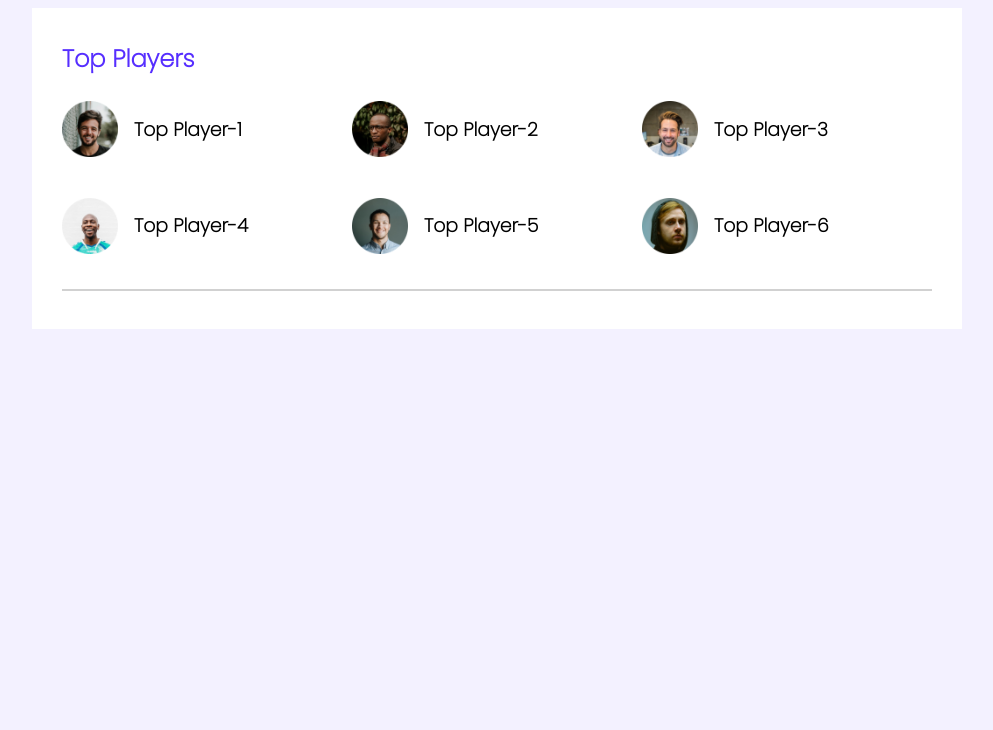
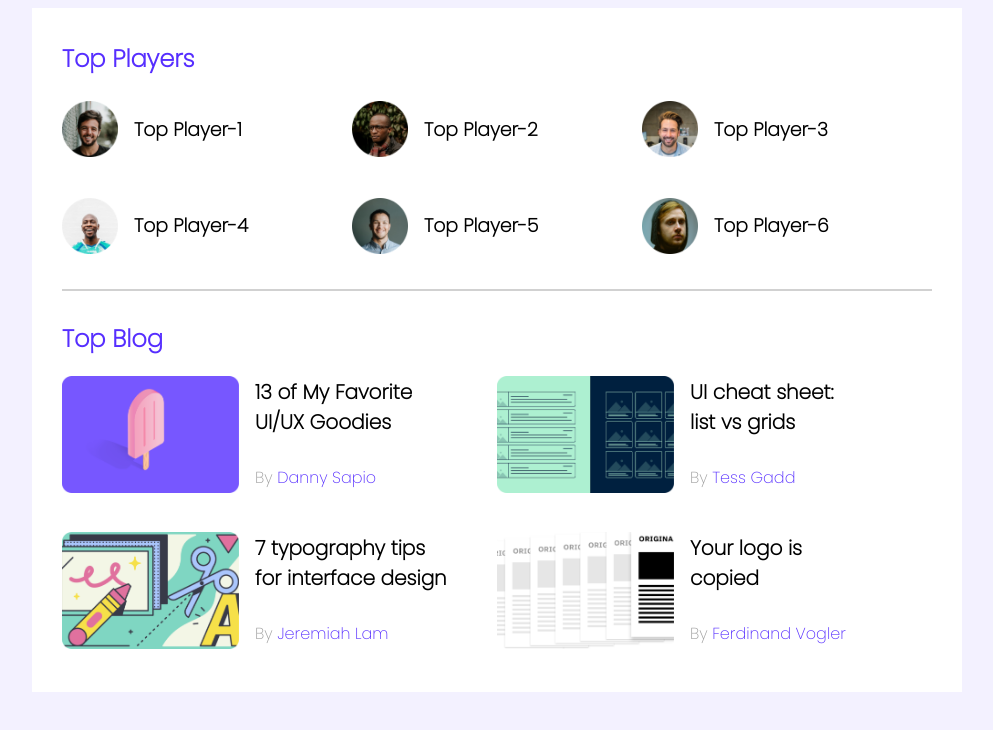
Before and after one commit to almaskhanzz/leader-board-css3, a plain HTML site: page index.html in a window 1280 px wide. Shown: the whole page, without its empty margins (143-1136 px from the left). Drawn offline with Linux system fonts and the light colour scheme.

Commit message:
First section_Top blog part nearly end

```diff
--- a/index.html
+++ b/index.html
@@ -21,8 +21,9 @@
     <main>
         <!-- top players & top blogs -->
         <section class="container">
+            <!-- top player -->
             <div class="top-players">
-                <h2 class="section-title">Top Players</h2>
+                <h2 class="section-title-player">Top Players</h2>
                 <div class="players">
                     <!-- .player*6>img[src="images/players/player-$.png"]+h3{Top Player-$} -->
                     <div class="player">
@@ -52,6 +53,53 @@
                 </div>
             </div>
             <hr class="player-break">
+            <!-- top blogs -->
+            <div class="top-blogs">
+                <h2 class="section-title-blog">Top Blog</h2>
+                <!-- .blogs>.blog*4>img[src="images/blogs/blog-$.png"]+h3{top blog-$}+a{order-$} -->
+                <div class="blogs">
+                    <article class="blog">
+                        <div class="thumbnail">
+                            <img src="images/blogs/blog-1.png" alt="">
+                        </div>
+                        <div class="blog-info">
+                            <h3 class="blog-title" id="danny">13 of My Favorite
+                                UI/UX Goodies</h3>
+                            <p class="author">By <a class="author-name" href="">Danny Sapio</a></p>
+                        </div>
+                    </article>
+                    <article class="blog">
+                        <div class="thumbnail">
+                            <img src="/images/blogs/blog-2.png" alt="">
+                        </div>
+                        <div class="blog-info">
+                            <h3 class="blog-title" id="tess">UI cheat sheet:
+                                list vs grids</h3>
+                            <p class="author">By <a class="author-name" href="">Tess Gadd</a></p>
+                        </div>
+                    </article>
+                    <article class="blog">
+                        <div class="thumbnail">
+                            <img src="images/blogs/blog-3.png" alt="">
+                        </div>
+                        <div class="blog-info">
+                            <h3 class="blog-title" id="lam">7 typography tips
+                                for interface design</h3>
+                            <p class="author">By <a class="author-name" href="">Jeremiah Lam</a></p>
+                        </div>
+                    </article>
+                    <article class="blog">
+                        <div class="thumbnail">
+                            <img src="images/blogs/blog-4.png" alt="">
+                        </div>
+                        <div class="blog-info">
+                            <h3 class="blog-title" id="vogler">Your logo is
+                                copied</h3>
+                            <p class="author">By <a class="author-name" href="">Ferdinand Vogler</a></p>
+                        </div>
+                    </article>
+                </div>
+            </div>
         </section>
     </main>
 </body>
--- a/styles/style.css
+++ b/styles/style.css
@@ -19,11 +19,13 @@
     padding: 30px;
 }
 
-/* top players styles */
+/*-----------------------------
+ ----- top players styles-----
+------------------------------*/
 .top-players{
     margin-bottom: 30px;
 }
-.section-title{
+.section-title-player{
     color: #562EFF;
     font-size: 24px;
     margin-top: 3px;
@@ -52,3 +54,60 @@
     border: 0.5px solid #D1D1D1;
 
 }
+/*-----------------------------
+ ----- top blogs styles -----
+------------------------------*/
+
+.section-title-blog{
+    color: #562EFF;
+    font-size: 24px;
+    margin-top: 30px;
+    /* width: 127px;
+    height: 36px;
+    line-height: 36px; */
+}
+.blogs{
+    display: grid;
+    grid-template-columns: repeat(2, 1fr);
+    grid-row-gap: 26px;
+}
+.blog{
+    display: flex;
+}
+.blog .thumbnail img{
+    width: 177px;
+    height: 117px;
+}
+.blog-info{
+    margin-left: 16px;
+}
+.blog-title{
+    font-size: 20px;
+    color: #000000;
+    margin-top: 1px;
+}
+#danny{
+    width: 164px;
+    height: 68px;
+}
+#tess{
+    width: 154px;
+    height: 68px;
+}
+#lam{
+    width: 197px;
+    height: 68px;
+}
+#vogler{
+    width: 122px;
+    height: 68px;
+}
+.author{
+    font-size: 16px;
+    color: #9F9F9F;
+}
+.author-name{
+    text-decoration: none;
+    color: #562EFF;
+    font-size: 16px;
+}
```
